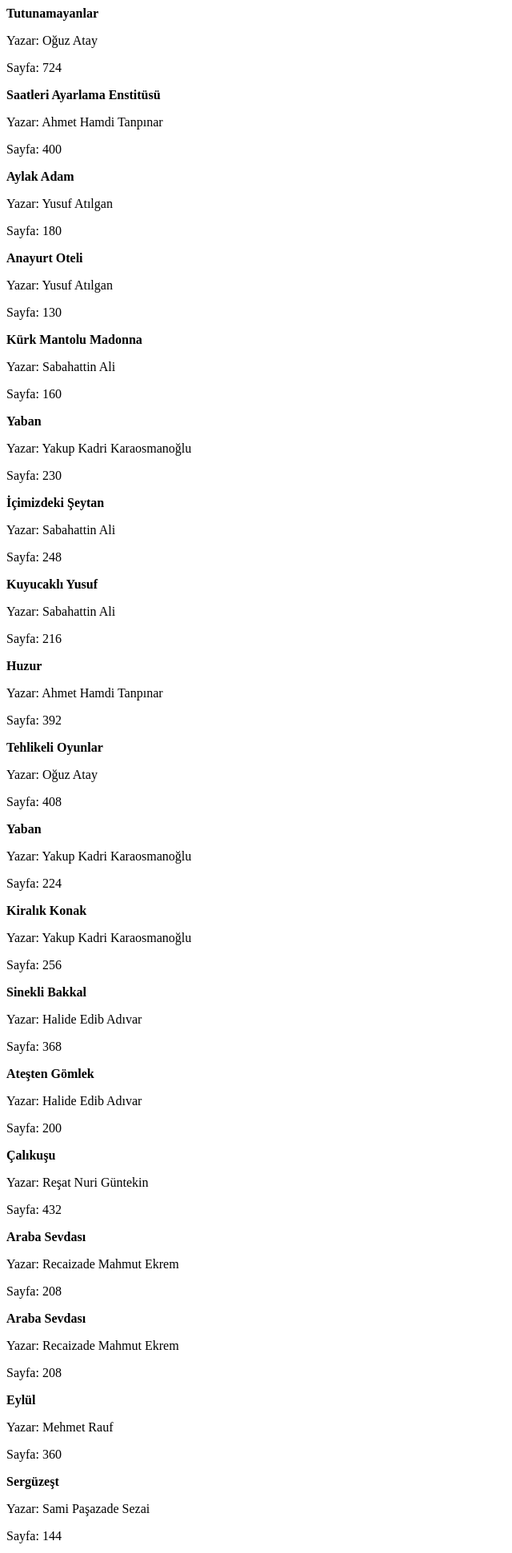
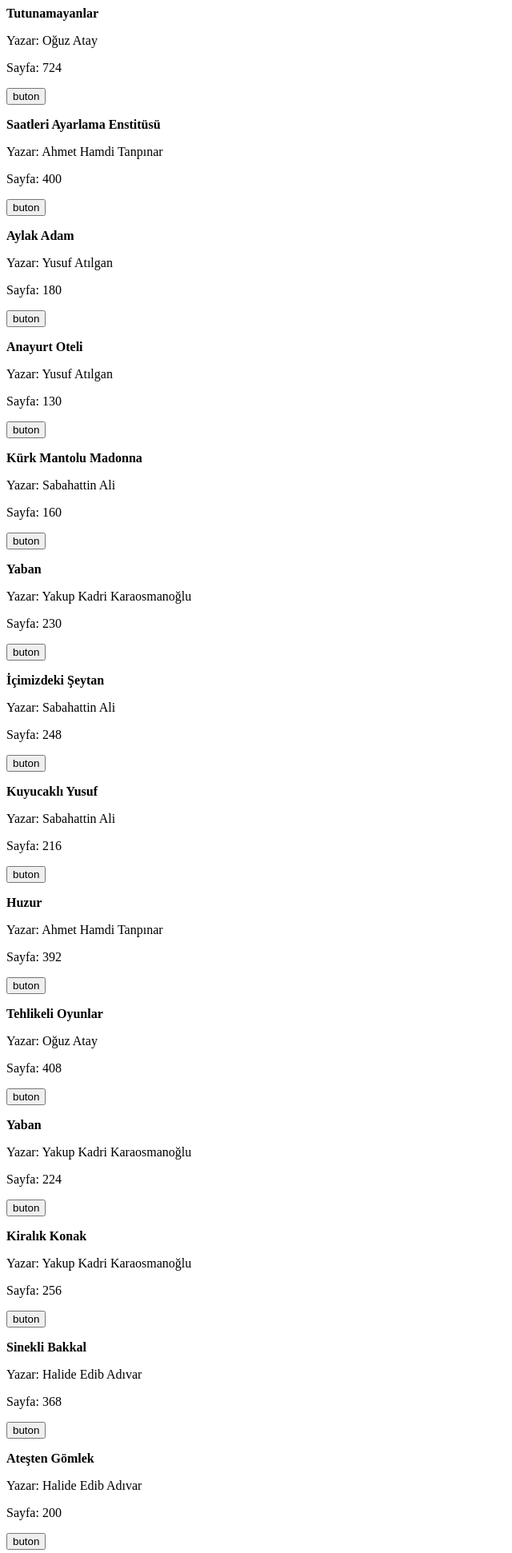
Before and after one commit to ibahars/DJango-Name, a Django app: template myproject/dashboard/templates/search_request.html in a window 1280 px wide. Shown: the top 1942 px of the page at 80% size, without its empty margins (0-640 px from the left). Run offline with Django 5.2, Linux system fonts and the light colour scheme; the template is opened without the code that fills it: values that come from a table or form of the project are taken from there, others are empty; data comes from the database, SQL or seed files in the repository.

Commit message:
button added

```diff
--- a/myproject/dashboard/templates/search_request.html
+++ b/myproject/dashboard/templates/search_request.html
@@ -1,9 +1,15 @@
 {% for book in books %}
-<div class="p-2 border-b">
-  <p><strong>{{ book.name }}</strong></p>
-  <p>Yazar: {{ book.author }}</p>
-  <p>Sayfa: {{ book.page }}</p>
+<div class="flex space-x-6">
+  <div class="p-2 border-b">
+    <p><strong>{{ book.name }}</strong></p>
+    <p>Yazar: {{ book.author }}</p>
+    <p>Sayfa: {{ book.page }}</p>
+  </div>
+  <div class="p-8 border-b">
+    <button>buton</button>
+  </div>
 </div>
+
 {% empty %}
 <div class="p-4 text-gray-600">Hiçbir kitap bulunamadı.</div>
 {% endfor %}
```
Also changed, not shown: myproject/dashboard/templates/dashboard.html (+5 -2 lines).
